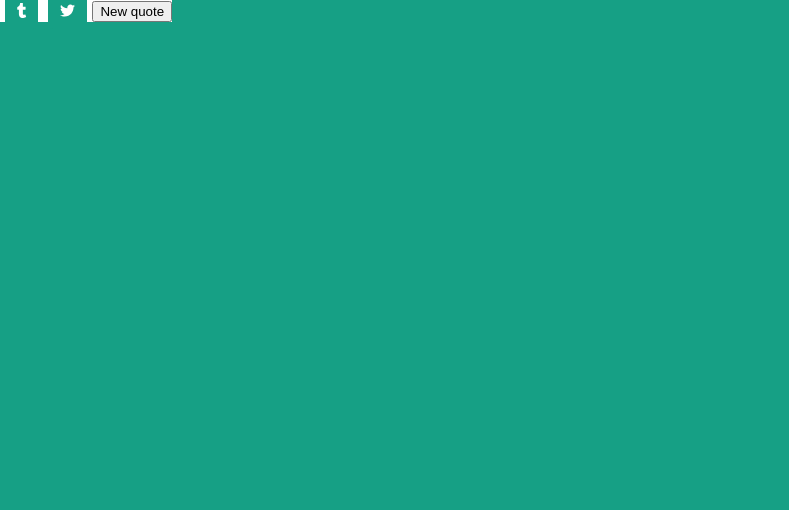
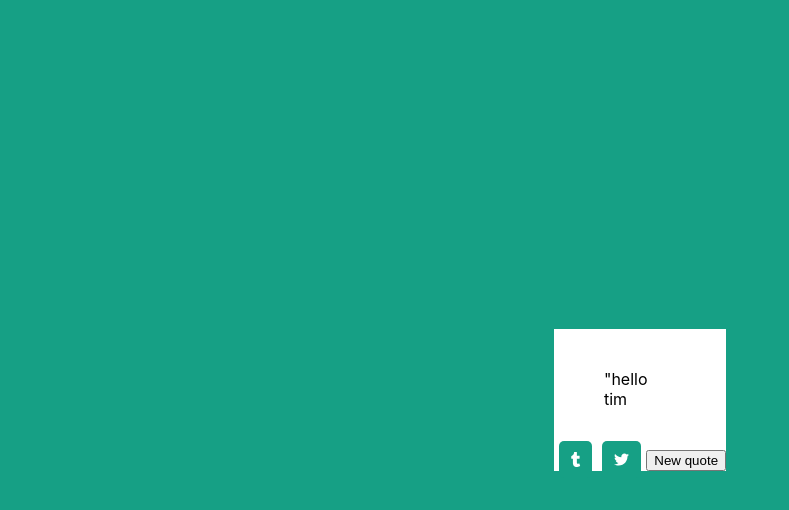
Before and after one commit to LewisLovett/random_quote_machine, a React (Create React App) app: page / in a window 1280 px wide. Shown: the top 510 px of the page, without its empty margins (0-789 px from the left). Built offline with nearby package versions, Linux system fonts and the light colour scheme.

Commit message:
Added flex box to body

```diff
--- a/src/App.jsx
+++ b/src/App.jsx
@@ -3,12 +3,15 @@ import './App.scss';
 
 import SocialButton from './component/SocialButton/SocialButton';
 import { useEffect, useState } from 'react';
+import QuoteBlock from './component/QuoteBlock/QuoteBlock';
 
 
 function App() {
 
 
   const [primaryColor, setPrimaryColor] =useState('#16a085')
+  const [quote, setQuote] =useState('hello')
+  const [quoteAuthor, setQutoeAuthor] =useState('tim')
   document.body.style.backgroundColor = primaryColor;
 
   useEffect(() =>{
@@ -18,7 +21,7 @@ function App() {
 
   return (
     <div className="wrapper">
-
+      <QuoteBlock quote={quote} quoteAuthor ={quoteAuthor} />
       <SocialButton backgroundColor={primaryColor} socialIconName={'tumblr'} altText='Post this quote on tumblr!' socialUrl='https://www.tumblr.com/widgets/share/tool?posttype=quote&tags=quotes,freecodecamp&caption=Alice%20Walker&content=The%20most%20common%20way%20people%20give%20up%20their%20power%20is%20by%20thinking%20they%20don%E2%80%99t%20have%20any.&canonicalUrl=https%3A%2F%2Fwww.tumblr.com%2Fbuttons&shareSource=tumblr_share_button'/>
       <SocialButton backgroundColor={primaryColor} socialIconName={'twitter'} altText='Tweet this quote!' socialUrl='https://twitter.com/intent/tweet?hashtags=quotes&related=freecodecamp&text=%22The%20most%20common%20way%20people%20give%20up%20their%20power%20is%20by%20thinking%20they%20don%E2%80%99t%20have%20any.%22%20Alice%20Walker'/>
       <button className='quoteBt' >New quote</button>
--- a/src/App.scss
+++ b/src/App.scss
@@ -4,6 +4,10 @@
 
 body{
   display: flex;
+  flex: 1;
+  justify-content: center;
+  height: 100vh;
+  align-items: center;
 }
 
 .wrapper{
--- /dev/null
+++ b/src/component/QuoteBlock/QuoteBlock.jsx
@@ -0,0 +1,11 @@
+import './QuoteBlock.scss'
+
+export default function QuoteBlock({quote,quoteAuthor}){
+
+    return(
+        <div className="quoteBlock">
+            <div className="quoteBlock__quote">"{quote}</div>
+            <div className="quoteBlock__author">{quoteAuthor}</div>
+        </div>
+    )
+}
--- /dev/null
+++ b/src/component/QuoteBlock/QuoteBlock.scss
@@ -0,0 +1,3 @@
+.quoteBlock{
+    padding: 40px 50px;
+}
```
